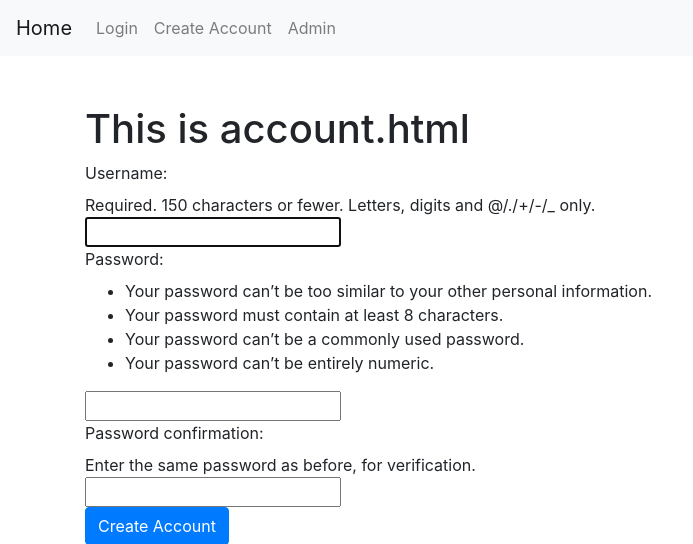
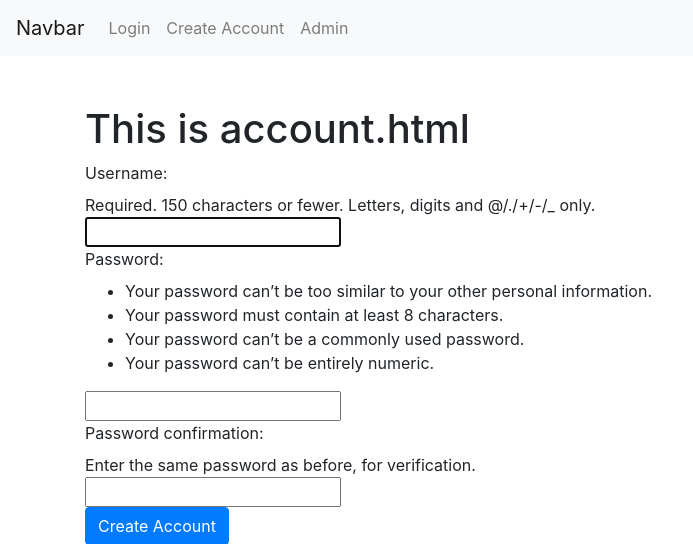
Before and after one commit to lboustead/Workout-Tracker, a Django app: page /account/ in a window 1280 px wide. Shown: the top 544 px of the page, without its empty margins (0-693 px from the left). Run offline with Django 5.2, Linux system fonts and the light colour scheme; some libraries are stand-ins or nearby versions.

Commit message:
working navbar

```diff
--- a/fitness_app/templates/fitness_app/base.html
+++ b/fitness_app/templates/fitness_app/base.html
@@ -1,17 +1,15 @@
 <!DOCTYPE html>
 <html lang="en">
   <head>
-    <meta charset="utf-8" />
-    <meta
-      name="viewport"
-      content="width=device-width, initial-scale=1, shrink-to-fit=no"
-    />
+    <!-- Required meta tags -->
+    <meta charset="utf-8">
+    <meta name="viewport" content="width=device-width, initial-scale=1, shrink-to-fit=no">
+
+    <!-- Bootstrap CSS -->
+
     <title>{% block title %} Django {% endblock title %}</title>
     <!-- Required meta tags -->
-
-    <!-- Bootstrap CSS -->
     <link rel="stylesheet" href="https://cdn.jsdelivr.net/npm/bootstrap@4.0.0/dist/css/bootstrap.min.css" integrity="sha384-Gn5384xqQ1aoWXA+058RXPxPg6fy4IWvTNh0E263XmFcJlSAwiGgFAW/dAiS6JXm" crossorigin="anonymous">
-
   </head>
 
   <body>
--- a/fitness_app/templates/fitness_app/navbar.html
+++ b/fitness_app/templates/fitness_app/navbar.html
@@ -1,12 +1,10 @@
-<script src="//ajax.googleapis.com/ajax/libs/jquery/1.11.0/jquery.min.js"></script>
-<script src="//netdna.bootstrapcdn.com/bootstrap/3.1.1/js/bootstrap.min.js"></script>
 
 <nav class="navbar navbar-expand-lg navbar-light bg-light">
-  <a class="navbar-brand" href="{% url 'home' %}">Home</a>
-  <button class="navbar-toggler" type="button" data-toggle="collapse" data-target="#navbarNavDropdown" aria-controls="navbarNavDropdown" aria-expanded="false" aria-label="Toggle navigation">
+  <a class="navbar-brand" href="#">Navbar</a>
+  <button class="navbar-toggler" type="button" data-toggle="collapse" data-target="#navbarNav" aria-controls="navbarNav" aria-expanded="false" aria-label="Toggle navigation">
     <span class="navbar-toggler-icon"></span>
   </button>
-  <div class="collapse navbar-collapse" id="navbarNavDropdown">
+  <div class="collapse navbar-collapse" id="navbarNav">
       <ul class="navbar-nav">
         {% if user.is_authenticated %}
         <li class="nav-item">
--- a/fitness_project/settings.py
+++ b/fitness_project/settings.py
@@ -25,7 +25,7 @@ SECRET_KEY = 'django-insecure-%of&=88hg*&yomu@tya#4k=ep#7p-w(w2+s(1boohqkhk9=h_(
 # SECURITY WARNING: don't run with debug turned on in production!
 DEBUG = True
 
-ALLOWED_HOSTS = ['lucasboustead.pythonanywhere.com']
+ALLOWED_HOSTS = ['lucasboustead.pythonanywhere.com','127.0.0.1']
 
 
 # Application definition
```
Also changed, not shown: db.sqlite3.
